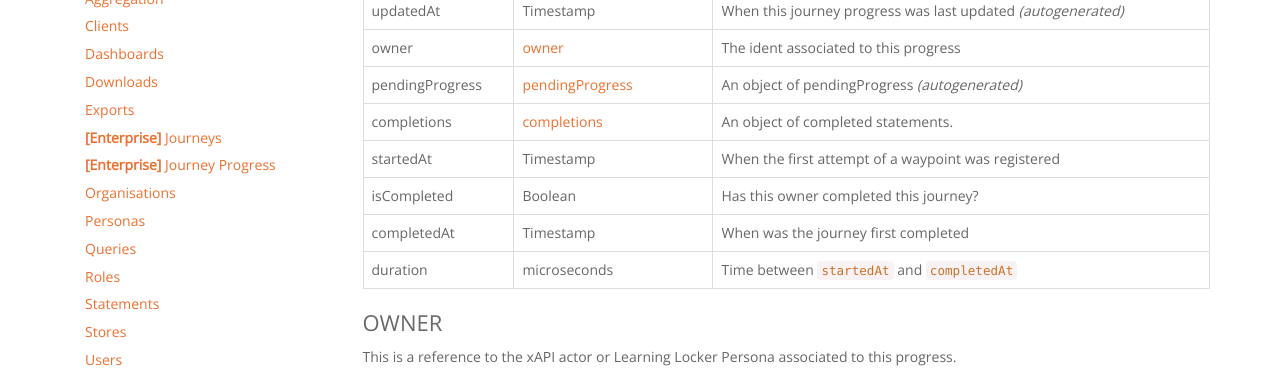
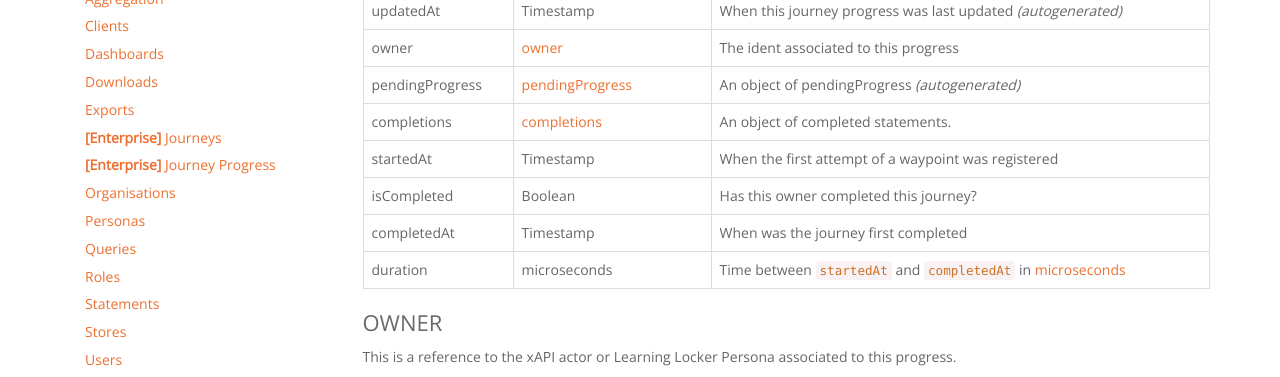
Before and after one commit to LearningLocker/docs, a Jekyll site: the page built from src/http-journey-progress.md, in a window 1280 px wide and 900 px high, scrolled down 573 px. Shown: the top 377 px of the window. Built offline with Jekyll 4.4.1, drawn with Linux system fonts in a browser that asks for light colours; nearby versions of some CDN libraries; our own code applies the rules of GitHub Pages for plain Markdown files.

Commit message:
Update http-journey-progress.md

```diff
--- a/src/http-journey-progress.md
+++ b/src/http-journey-progress.md
@@ -26,7 +26,7 @@ completions | [completions](#completions) | An object of completed statements.
 startedAt | Timestamp | When the first attempt of a waypoint was registered
 isCompleted | Boolean | Has this owner completed this journey?
 completedAt | Timestamp | When was the journey first completed
-duration | microseconds | Time between `startedAt` and `completedAt`
+duration | microseconds | Time between `startedAt` and `completedAt` in [microseconds](https://en.wikipedia.org/wiki/Microsecond)
 
 
 ### Owner
```
